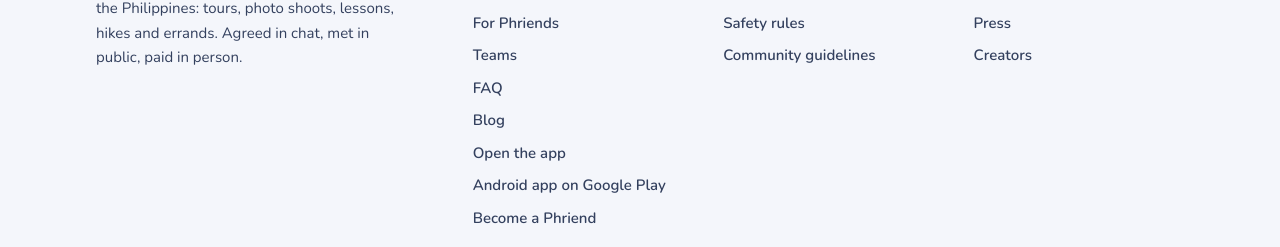
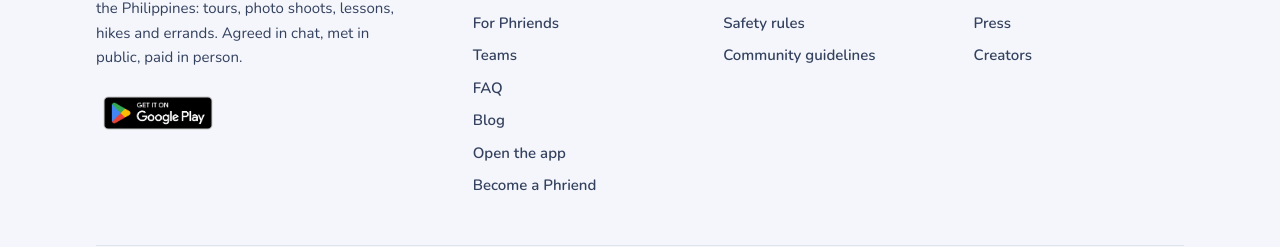
Before and after one commit to newmachinesph/phriend-web, a Next.js app: page / in a window 1280 px wide. Shown: the part 8343-8590 px from the top of the page. Built offline with nearby package versions, Linux system fonts and the light colour scheme; no server answers.

Commit message:
feat(footer): Google Play badge in place of the text link
Google's own 'Get it on Google Play' badge, used as supplied, under the brand blurb; the plain 'Android app on Google Play' link in the Product column goes.

```diff
--- a/components/site-footer.tsx
+++ b/components/site-footer.tsx
@@ -1,3 +1,4 @@
+import Image from "next/image";
 import Link from "next/link";
 import { Logo, NAV } from "@/components/site-header";
 import { AppLink } from "@/components/app-link";
@@ -32,6 +33,10 @@ export function SiteFooter() {
               Book ID-verified local guides and pros across the Philippines: tours, photo shoots, lessons, hikes and
               errands. Agreed in chat, met in public, paid in person.
             </p>
+            {/* Google's badge, used as supplied: keep the proportions, no restyling (Play brand guidelines). */}
+            <a href={PLAY_URL} className="mt-5 inline-block rounded-md" aria-label="Get it on Google Play">
+              <Image src="/badges/google-play.png" alt="Get it on Google Play" width={646} height={250} className="h-12 w-auto" />
+            </a>
           </div>
 
           <nav aria-labelledby="footer-product" className="flex flex-col gap-2.5">
@@ -44,9 +49,6 @@ export function SiteFooter() {
               </Link>
             ))}
             <AppLink className={link} />
-            <a href={PLAY_URL} className={link}>
-              Android app on Google Play
-            </a>
             <a href={POST_URL} className={link}>
               Become a Phriend
             </a>
```
Also changed, not shown: public/badges/google-play.png (added).
